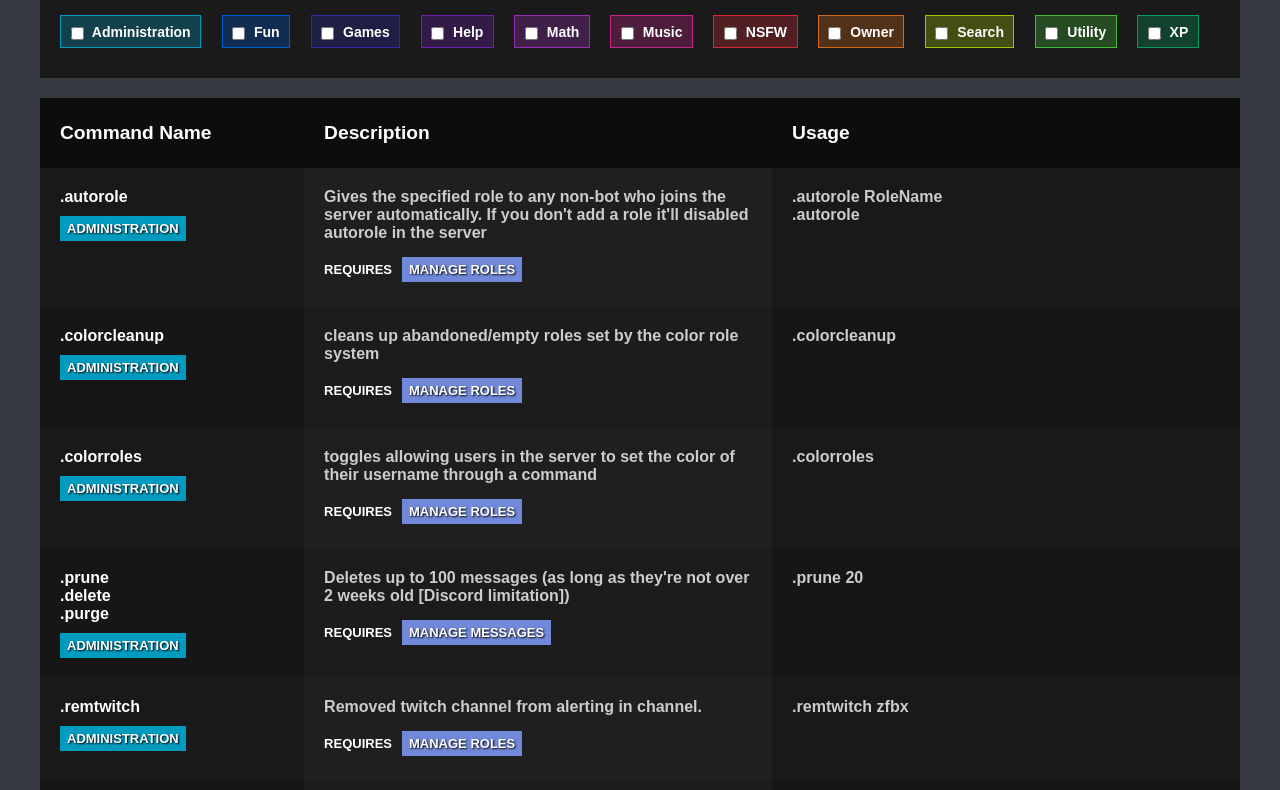
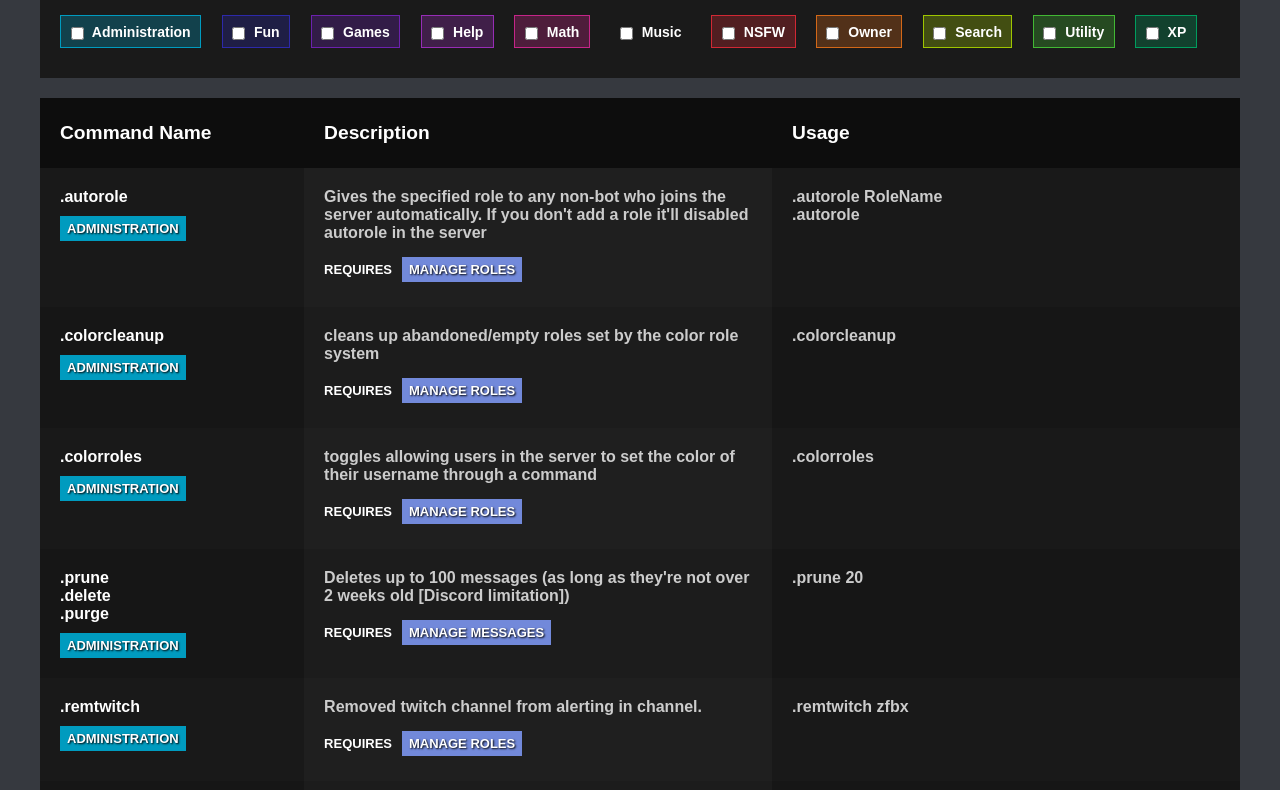
Before and after one commit to zfbx/Yuno-v3, a website: page docs/index.html in a window 1280 px wide. Shown: the part 357-1147 px from the top of the page. Drawn offline with nearby package versions, Linux system fonts and the light colour scheme.

Commit message:
changed music to custom reactions

```diff
--- a/docs/style/style.css
+++ b/docs/style/style.css
@@ -179,53 +179,53 @@ p {
     background: #009bbf;
 }
 
-.module-name.fun {
+.module-name.customreactions {
     background: rgba(0, 91, 211, .3);
     border: 1px solid #005bd3;
 }
 
-.fun,
-.fun.selected {
+.customreactions,
+.customreactions.selected {
     background: #005bd3;
 }
 
-.module-name.games {
+.module-name.fun {
     background: rgba(45, 41, 170, .3);
     border: 1px solid #2d29aa;
 }
 
-.games,
-.games.selected {
+.fun,
+.fun.selected {
     background: #2d29aa;
 }
 
-.module-name.help {
+.module-name.games {
     background: rgba(108, 33, 174, .3);
     border: 1px solid #6c21ae;
 }
 
-.help,
-.help.selected {
+.games,
+.games.selected {
     background: #6c21ae;
 }
 
-.module-name.math {
+.module-name.help {
     background: rgba(151, 45, 182, .3);
     border: 1px solid #972db6;
 }
 
-.math,
-.math.selected {
+.help,
+.help.selected {
     background: #972db6;
 }
 
-.module-name.music {
+.module-name.math {
     background: rgba(197, 37, 136, .3);
     border: 1px solid #c52588;
 }
 
-.music,
-.music.selected {
+.math,
+.math.selected {
     background: #c52588;
 }
 
```
